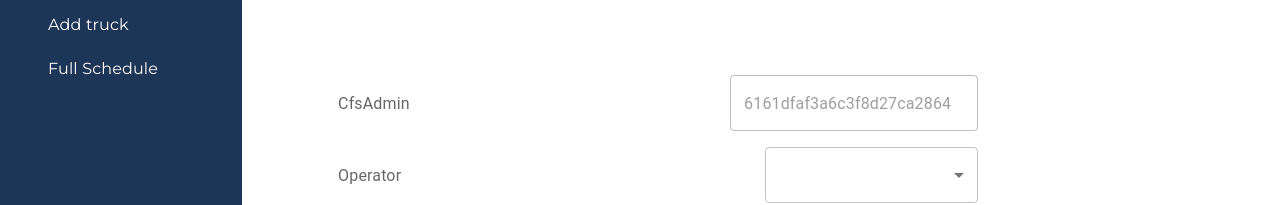
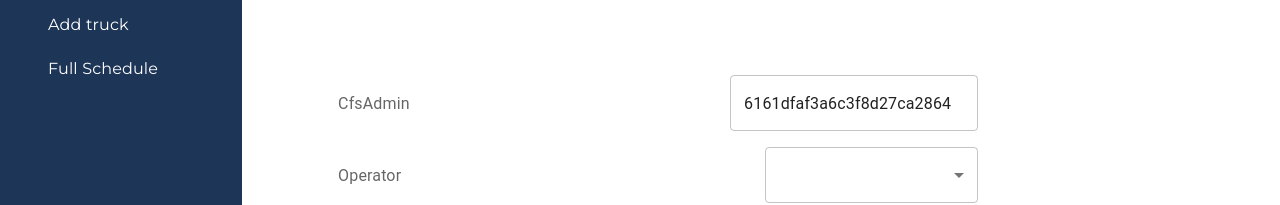
Before and after one commit to mgiang2015/PsaCodesprint, a React (Create React App) app in the folder client/: page /operator/addDelivery in a window 1280 px wide. Shown: the part 205-410 px from the top of the page. Built offline with nearby package versions, Linux system fonts and the light colour scheme.

Commit message:
Fix Admin error in request form

```diff
--- a/client/src/Operator/OperatorForm.js
+++ b/client/src/Operator/OperatorForm.js
@@ -70,7 +70,7 @@ export default function OperatorForm() {
 					<Box sx={{ display: 'flex', flexDirection: 'column', alignItems: 'space-between', justifyContent: "flex-start", width: "100%" }}>
 						<Box sx={{display: 'flex', flexDirection: 'row', justifyContent: 'space-between', alignItems: 'center', marginTop: "1rem"}}>
 							<InputLabel>CfsAdmin</InputLabel>
-							<TextField sx={{ minWidth: 1/3 }} defaultValue="6161dfaf3a6c3f8d27ca2864" disabled variant="outlined" {...register("cfsAdmin")} />
+							<TextField sx={{ minWidth: 1/3 }} defaultValue="6161dfaf3a6c3f8d27ca2864" variant="outlined" {...register("cfsAdmin")} />
 						</Box>
 						<Box sx={{display: 'flex', flexDirection: 'row', justifyContent: 'space-between', alignItems: 'center', marginTop: "1rem"}}>
 							<InputLabel>Operator</InputLabel>
```
